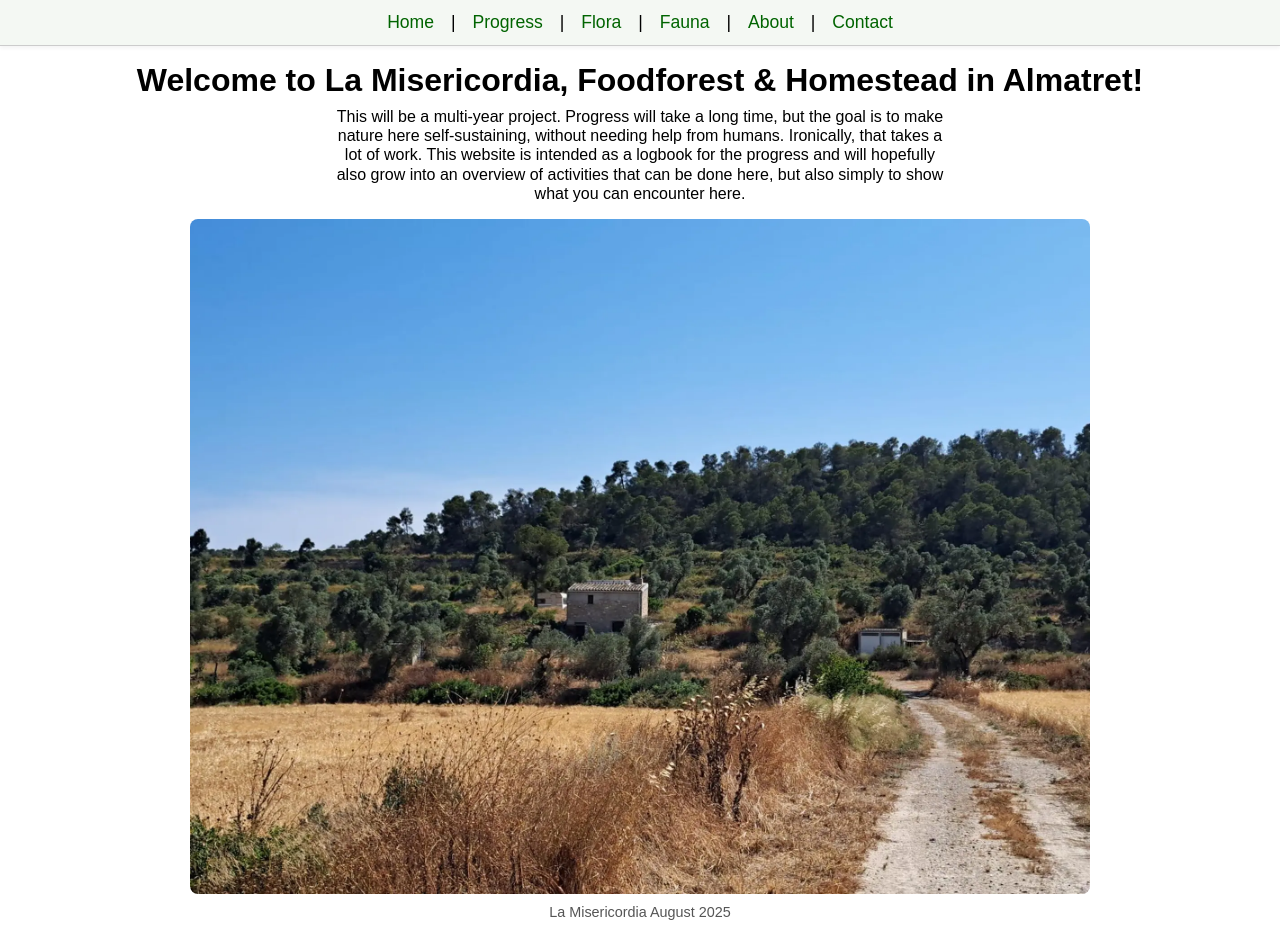
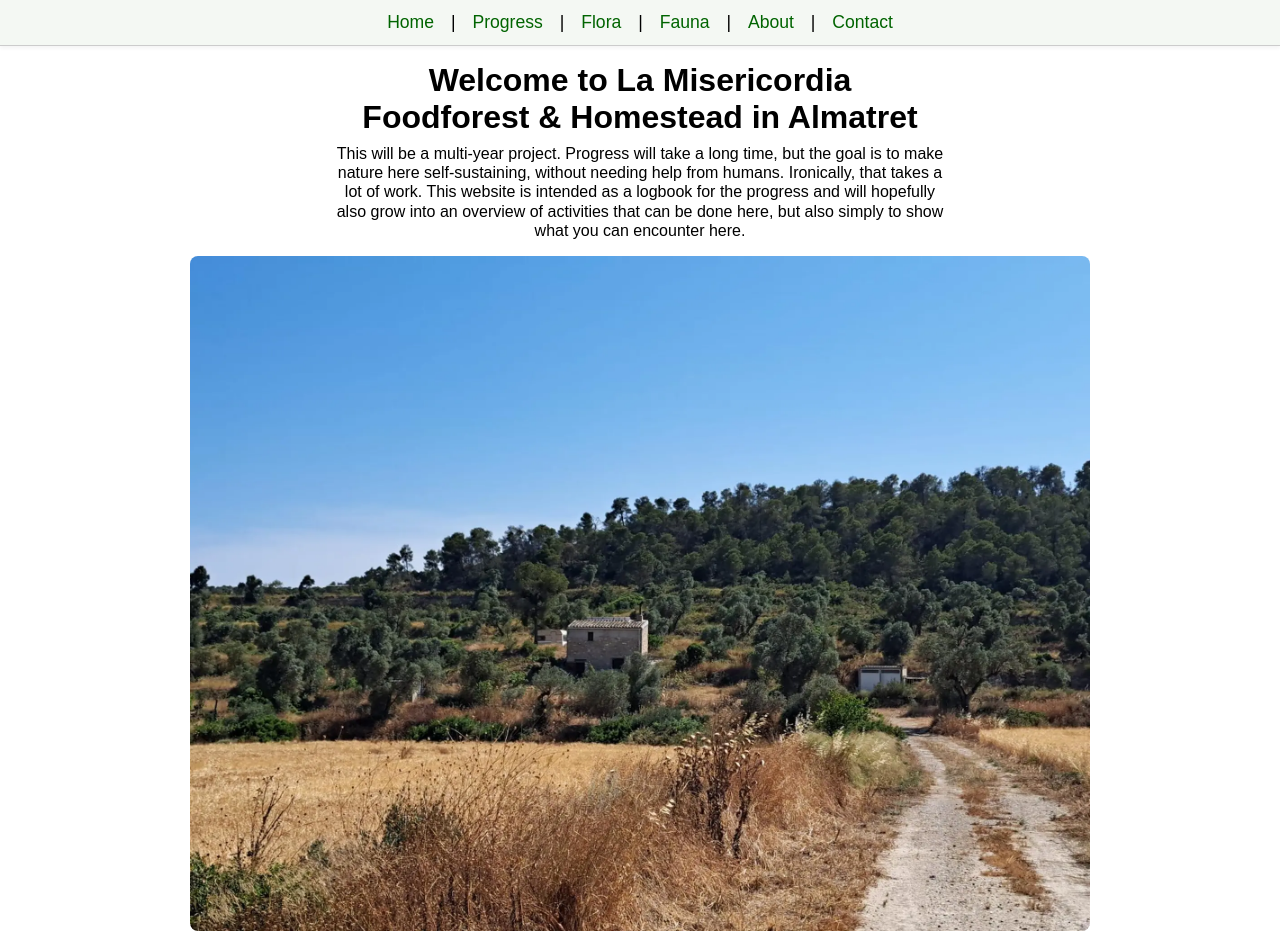
Before and after one commit to Rogenerous/La-Misericordia, a plain HTML site: page index.html in a window 1280 px wide. Shown: the top 931 px of the page. Drawn offline with Linux system fonts and the light colour scheme.

Commit message:
cleaned up title

```diff
--- a/css/style.css
+++ b/css/style.css
@@ -37,7 +37,10 @@ nav a:hover {
   }
 }
 
-h1 { margin: 16px auto 8px; }
+h1 {
+  margin: 16px auto 8px;
+  padding: 0 12px;
+}
 h2 {
   margin: 20px auto 8px;
   font-size: 1.25rem;
--- a/index.html
+++ b/index.html
@@ -19,7 +19,7 @@
       <a href="contact.html">Contact</a>
     </nav>
 
-    <h1>Welcome to La Misericordia, Foodforest & Homestead in Almatret!</h1>
+    <h1>Welcome to La Misericordia <br> Foodforest & Homestead in Almatret</h1>
     <p>This will be a multi-year project. Progress will take a long time, but the goal is to make nature here self-sustaining, without needing help from humans. Ironically, that takes a lot of work. This website is intended as a logbook for the progress and will hopefully also grow into an overview of activities that can be done here, but also simply to show what you can encounter here.</p>
     <figure>
       <img src="images/homepage.webp" alt="Foodforest and Homestead la Misericordia">
```
